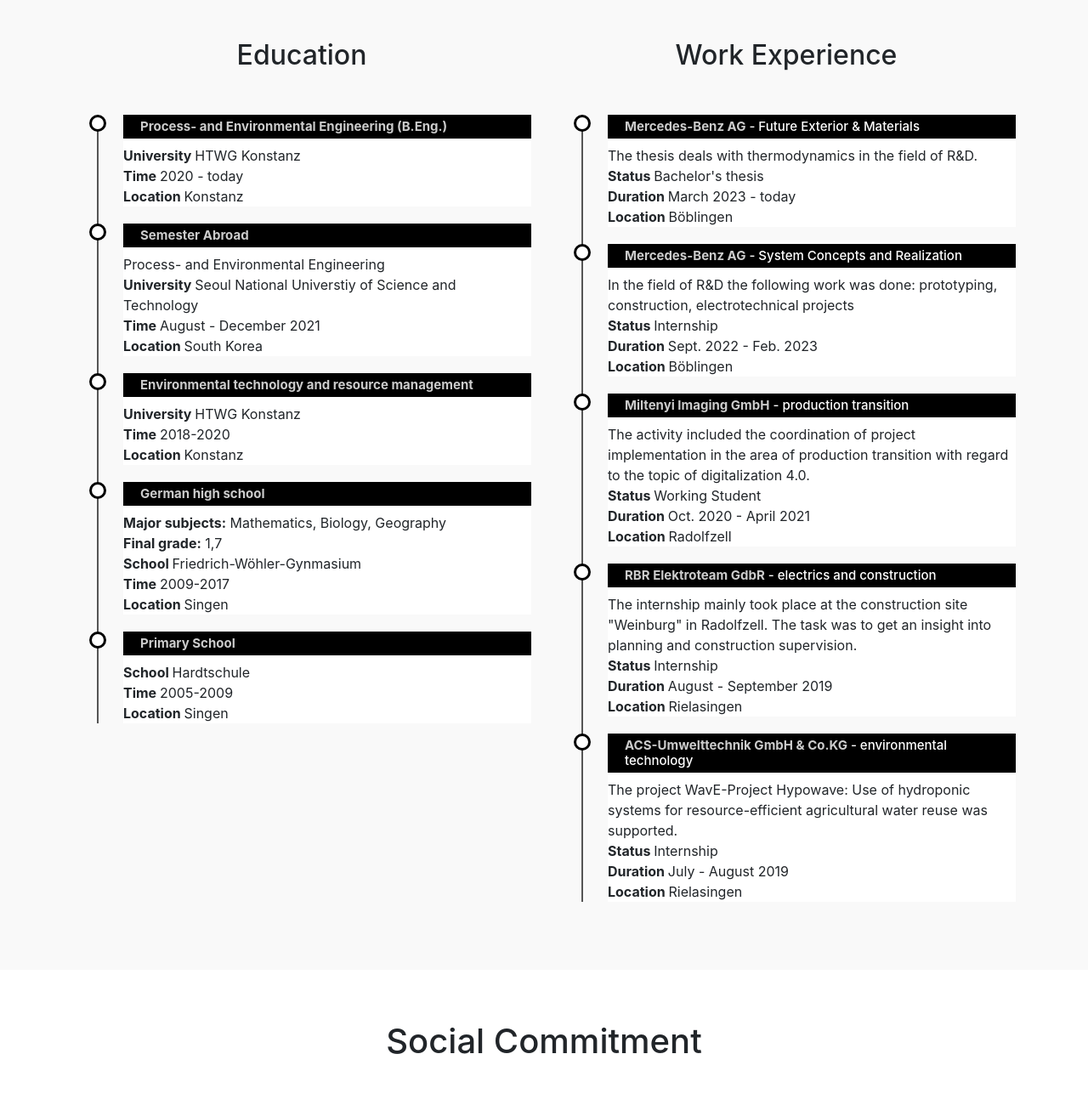
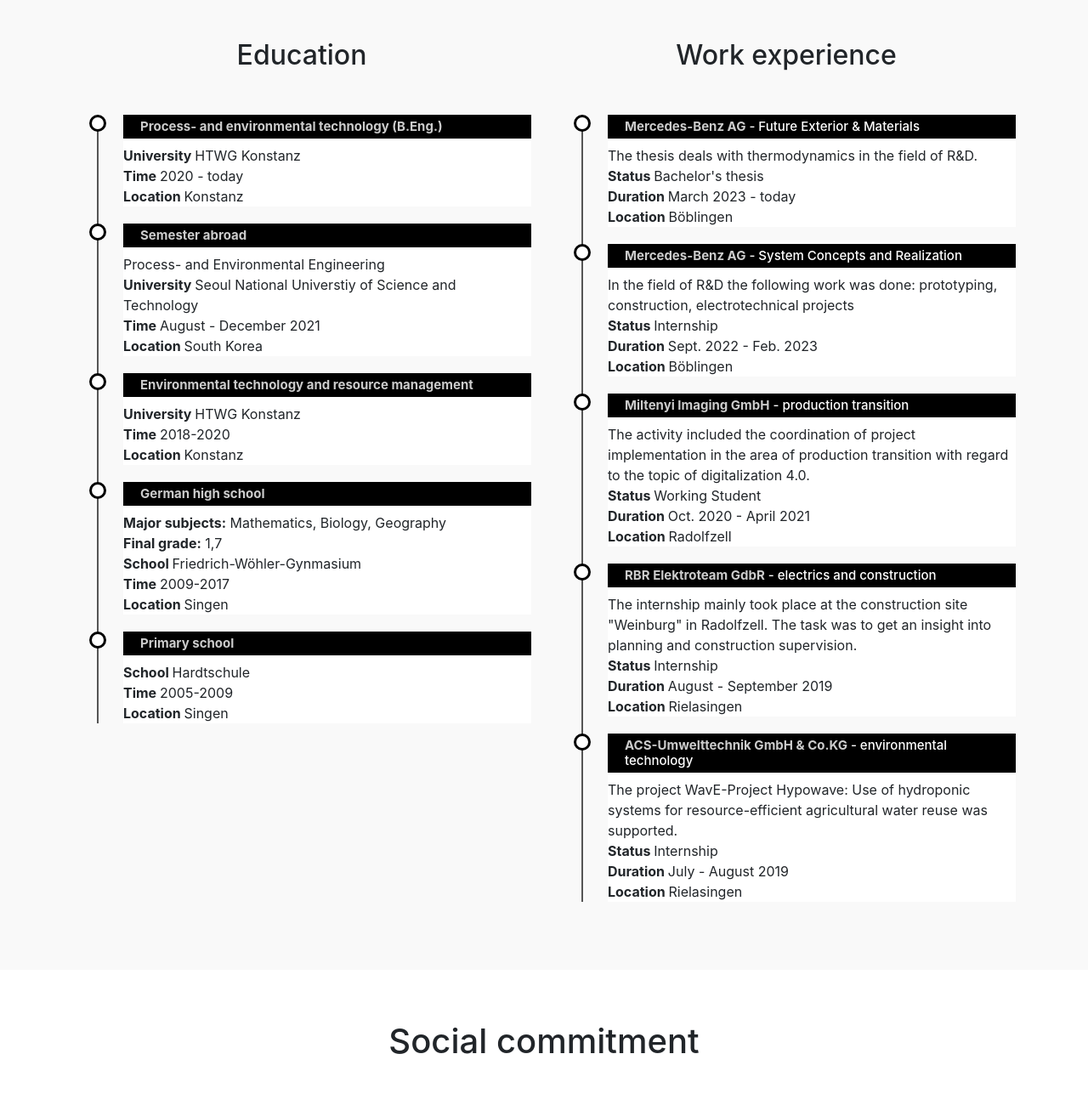
Before and after one commit to VanessaRathke/VanessaRathke, a plain HTML site: page index.html in a window 1280 px wide. Shown: the part 2080-3380 px from the top of the page at 85% size. Drawn offline with nearby package versions, Linux system fonts and the light colour scheme.

Commit message:
Update index.html
kleinschriebung

```diff
--- a/index.html
+++ b/index.html
@@ -165,7 +165,7 @@
 						<h2 class="text-center">Education</h2>
 						<ul class="timeline">
 							<li>
-								<h4><span>Process- and Environmental Engineering (B.Eng.)</span></h4>
+								<h4><span>Process- and environmental technology (B.Eng.)</span></h4>
 								<p>
 									<b>University </b>HTWG Konstanz<br>
 									<b>Time </b>2020 - today<br>
@@ -173,7 +173,7 @@
 								</p>
 							</li>
 							<li>
-								<h4><span>Semester Abroad</span></h4>
+								<h4><span>Semester abroad</span></h4>
 								<p>Process- and Environmental Engineering<br>
 									<b>University </b>Seoul National Universtiy of Science and Technology<br>
 									<b>Time </b>August - December 2021<br>
@@ -198,7 +198,7 @@
 								</p>
 							</li>
 							<li>
-								<h4><span>Primary School</span></h4>
+								<h4><span>Primary school</span></h4>
 								<b>School </b>Hardtschule<br>
 								<b>Time </b>2005-2009<br>
 								<b>Location </b>Singen
@@ -207,7 +207,7 @@
 						</ul>
 					</div>
 					<div class="col-md-6">
-						<h2 class="text-center">Work Experience</h2>
+						<h2 class="text-center">Work experience</h2>
 						<ul class="timeline">
 							<li>
 								<h4><span>Mercedes-Benz AG</span> - Future Exterior & Materials</h4>
@@ -263,7 +263,7 @@
 		<!-------------------social------------------------->
 		<div id="social">
 			<div class="container">
-				<h1 class="text-center">Social Commitment</h1>
+				<h1 class="text-center">Social commitment</h1>
 				<div class="row">
 					<div class="col-md-4 mentor">
 						<div class="social-box">
@@ -305,7 +305,7 @@
 		<!------------------services------------------>
 		<div class="services" id="services">
 			<div class="contaiern">
-				<h1 class="text-center">My Interests</h1>
+				<h1 class="text-center">Interests</h1>
 				<p class="text-center">Technology, environmental responsibility and physical health build the base of my hobbies.
 				</p>
 				<div class="row">
@@ -320,7 +320,7 @@
 					</div>
 					<div class="col-md-4">
 						<div class="services-box">
-							<i class="fa fa-envira"></i><span>Environmental Responsibility</span>
+							<i class="fa fa-envira"></i><span>Environmental responsibility</span>
 							<p class="text-center">For me, sustainability and technology go hand in hand and. As an engineer
 								it is important for me to be able to represent my work and create a better world.
 							</p>
@@ -328,7 +328,7 @@
 					</div>
 					<div class="col-md-4">
 						<div class="services-box">
-							<i class="fa fa-heartbeat"></i><span>Physical Health</span>
+							<i class="fa fa-heartbeat"></i><span>Physical health</span>
 							<p class="text-center">Sports and a healthy nutrition are very important to me. I do
 								sports on a regular basis.
 							</p>
```
